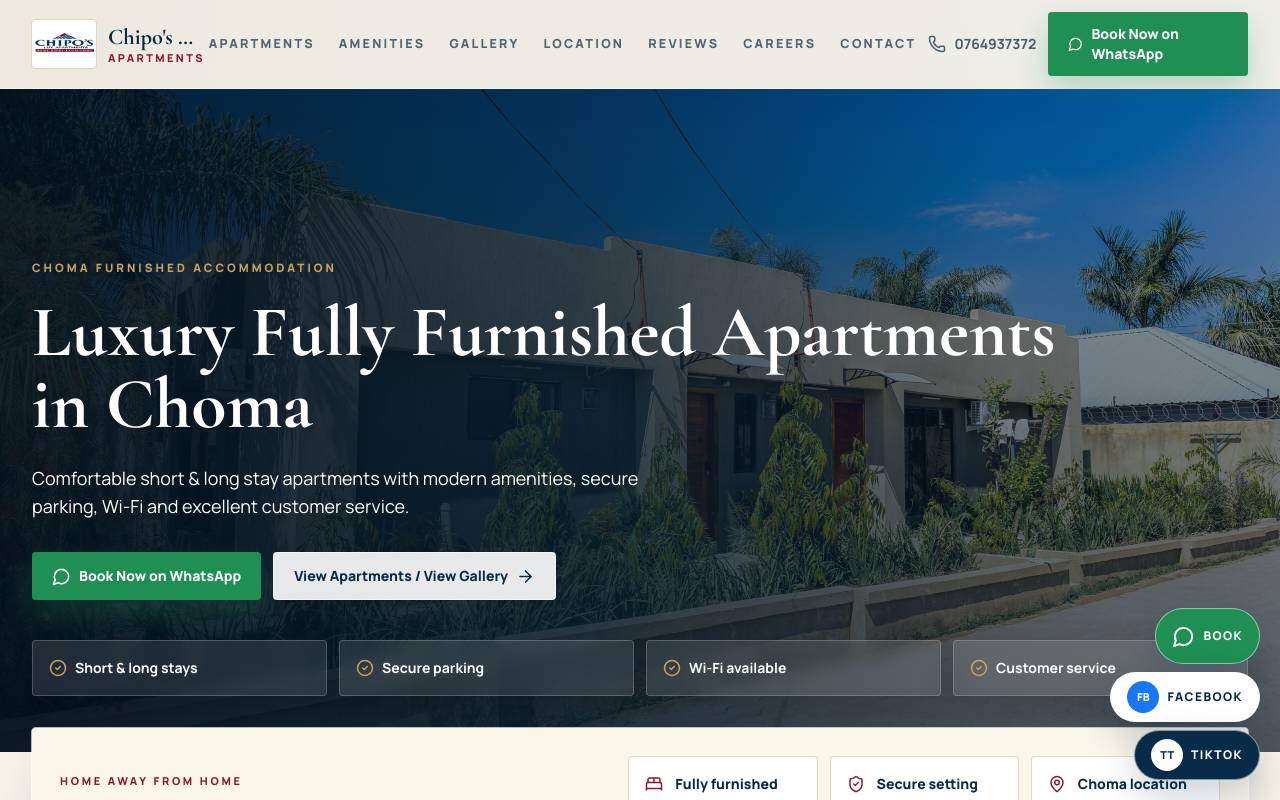
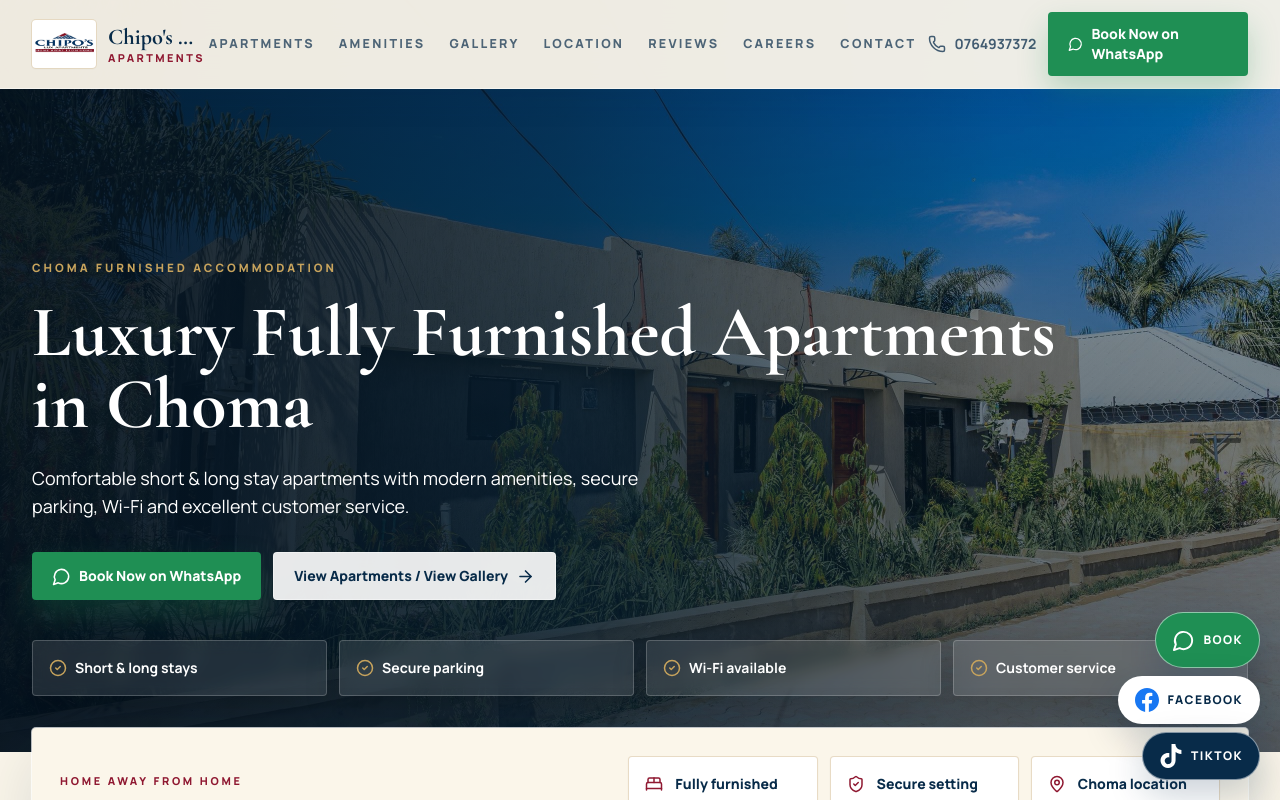
Before and after one commit to Samuel04-png/Chipos_Lux_Apartments, a React (Vite) app: page / in a window 1280 px wide. Shown: the top 800 px of the page. Built offline with nearby package versions, Linux system fonts and the light colour scheme.

Commit message:
Update emails and social icons

```diff
--- a/index.html
+++ b/index.html
@@ -33,7 +33,7 @@
         "name": "Chipo’s Lux Apartments",
         "description": "Luxury fully furnished apartments in Choma, Southern Province, Zambia for short and long stays.",
         "telephone": "0764937372",
-        "email": "Chipolux1@gmail.com",
+        "email": "info@chiposluxapartments.com",
         "address": {
           "@type": "PostalAddress",
           "streetAddress": "150 metres from the New Apostolic Church",
--- a/src/App.tsx
+++ b/src/App.tsx
@@ -60,7 +60,6 @@
     label: "Book",
     ariaLabel: "Book Chipo's Lux Apartments on WhatsApp",
     href: whatsappLink,
-    shortLabel: "WA",
     kind: "whatsapp",
   },
   ...socialLinks
@@ -69,10 +68,35 @@
       label: item.label,
       ariaLabel: `Open Chipo's Lux Apartments on ${item.label}`,
       href: item.href,
-      shortLabel: item.label === "Facebook" ? "FB" : "TT",
       kind: item.label.toLowerCase(),
     })),
 ];
+
+function BrandIcon({ kind }: { kind: string }) {
+  if (kind === "facebook") {
+    return (
+      <svg className="brand-icon" viewBox="0 0 24 24" role="img" aria-hidden="true" focusable="false">
+        <path
+          fill="currentColor"
+          d="M24 12.073C24 5.405 18.627.033 12 .033S0 5.405 0 12.073c0 5.99 4.388 10.954 10.125 11.854v-8.385H7.078v-3.47h3.047V9.43c0-3.007 1.792-4.669 4.533-4.669 1.312 0 2.686.235 2.686.235v2.953H15.83c-1.491 0-1.956.925-1.956 1.874v2.25h3.328l-.532 3.47h-2.796v8.385C19.612 23.027 24 18.062 24 12.073Z"
+        />
+      </svg>
+    );
+  }
+
+  if (kind === "tiktok") {
+    return (
+      <svg className="brand-icon" viewBox="0 0 24 24" role="img" aria-hidden="true" focusable="false">
+        <path
+          fill="currentColor"
+          d="M12.525.02c1.31-.02 2.61-.01 3.91-.02.08 1.53.63 3.09 1.75 4.17 1.12 1.11 2.7 1.62 4.24 1.79v4.03c-1.44-.05-2.89-.35-4.2-.97a12.1 12.1 0 0 1-1.62-.93c-.01 2.92.01 5.84-.02 8.75-.08 1.4-.54 2.79-1.35 3.94-1.31 1.92-3.58 3.17-5.91 3.21-1.43.08-2.86-.31-4.08-1.03-2.02-1.19-3.44-3.37-3.65-5.71-.02-.5-.03-1-.01-1.49.18-1.9 1.12-3.72 2.58-4.96 1.66-1.44 3.98-2.13 6.15-1.72.02 1.48-.04 2.96-.04 4.44-.99-.32-2.15-.23-3.02.37-.63.41-1.11 1.04-1.36 1.75-.21.51-.15 1.07-.14 1.61.24 1.64 1.82 3.02 3.5 2.87 1.12-.01 2.19-.66 2.77-1.61.19-.33.4-.67.41-1.06.1-1.79.06-3.57.07-5.36.01-4.03-.01-8.05.02-12.07Z"
+        />
+      </svg>
+    );
+  }
+
+  return null;
+}
 
 const initialForm: BookingForm = {
   fullName: "",
@@ -119,7 +143,7 @@
   const mapReady = mapEmbedUrl.startsWith("https://");
   const mapSrc = mapReady ? mapEmbedUrl : "about:blank";
   const phoneHref = `tel:${business.phoneDisplay.replace(/\s/g, "")}`;
-  const careersEmailHref = `mailto:${business.email}?subject=${encodeURIComponent(
+  const careersEmailHref = `mailto:${business.careersEmail}?subject=${encodeURIComponent(
     "Career inquiry - Chipolux Apartment",
   )}`;
 
@@ -626,6 +650,7 @@
                     Email Your Details
                   </a>
                 </div>
+                <p className="career-email-note">Career email: {business.careersEmail}</p>
               </div>
 
               <div className="career-grid">
@@ -764,6 +789,7 @@
             <p className="footer-text">Phone: {business.phoneDisplay}</p>
             <p className="footer-text">WhatsApp: {business.phoneDisplay}</p>
             <p className="footer-text">Email: {business.email}</p>
+            <p className="footer-text">Careers: {business.careersEmail}</p>
           </div>
 
           <div>
@@ -780,19 +806,15 @@
           <div>
             <p className="footer-title">Social media</p>
             <div className="mt-3 grid gap-2">
-              {socialLinks.map((item) =>
-                item.href ? (
-                  <a key={item.label} href={item.href} target="_blank" rel="noreferrer" className="social-link">
-                    <span>{item.label.slice(0, 2)}</span>
-                    {item.label}
-                    <ExternalLink aria-hidden="true" size={14} />
-                  </a>
-                ) : (
-                  <p key={item.label} className="footer-text">
-                    {item.label}: {item.placeholder}
-                  </p>
-                ),
-              )}
+              {socialLinks.map((item) => (
+                <a key={item.label} href={item.href} target="_blank" rel="noreferrer" className="social-link">
+                  <span className={`social-icon-badge is-${item.label.toLowerCase()}`}>
+                    <BrandIcon kind={item.label.toLowerCase()} />
+                  </span>
+                  {item.label}
+                  <ExternalLink aria-hidden="true" size={14} />
+                </a>
+              ))}
             </div>
           </div>
         </div>
@@ -814,7 +836,7 @@
             {item.kind === "whatsapp" ? (
               <MessageCircle aria-hidden="true" size={23} />
             ) : (
-              <span className="floating-social-badge">{item.shortLabel}</span>
+              <BrandIcon kind={item.kind} />
             )}
             <span className="floating-social-label">{item.label}</span>
           </a>
--- a/src/content.ts
+++ b/src/content.ts
@@ -22,7 +22,8 @@
   distanceFromTown: "Approximately 5 minutes from Choma Town.",
   phoneDisplay: "0764937372",
   whatsappNumber: "260764937372",
-  email: "Chipolux1@gmail.com",
+  email: "info@chiposluxapartments.com",
+  careersEmail: "jobs@chiposluxapartments.com",
   tagline: "Home Away From Home",
 };
 
@@ -263,11 +264,6 @@
     href: "https://www.facebook.com/share/1Gqg7K83dF/?mibextid=wwXIfr",
   },
   {
-    label: "Instagram",
-    href: "",
-    placeholder: "[ADD INSTAGRAM LINK HERE]",
-  },
-  {
     label: "TikTok",
     href: "https://www.tiktok.com/@chipos.lux.apartm?_r=1&_t=ZS-96MLkMCBryH",
   },
--- a/src/styles.css
+++ b/src/styles.css
@@ -350,6 +350,10 @@
     @apply mt-2 text-sm leading-6 text-white/70;
   }
 
+  .career-email-note {
+    @apply mt-4 text-sm font-bold text-white/65;
+  }
+
   .map-wrap {
     @apply relative overflow-hidden rounded bg-sand shadow-card ring-1 ring-ink/10;
   }
@@ -427,8 +431,20 @@
     @apply inline-flex items-center gap-2 text-sm font-semibold text-white/70 transition hover:text-champagne;
   }
 
-  .social-link span {
-    @apply flex h-8 w-8 items-center justify-center rounded bg-white/10 text-[0.7rem] font-extrabold uppercase text-champagne;
+  .social-icon-badge {
+    @apply flex h-8 w-8 items-center justify-center rounded bg-white/10 text-champagne;
+  }
+
+  .brand-icon {
+    @apply h-5 w-5 shrink-0;
+  }
+
+  .is-facebook .brand-icon {
+    @apply text-[#1877f2];
+  }
+
+  .is-tiktok .brand-icon {
+    @apply text-white;
   }
 
   .floating-socials {
@@ -455,16 +471,8 @@
     @apply bg-ink text-white hover:bg-[#111827] focus-visible:outline-champagne;
   }
 
-  .floating-social-badge {
-    @apply flex h-8 w-8 shrink-0 items-center justify-center rounded-full text-[0.68rem] font-black uppercase tracking-normal;
-  }
-
-  .is-facebook .floating-social-badge {
-    @apply bg-[#1877f2] text-white;
-  }
-
-  .is-tiktok .floating-social-badge {
-    @apply bg-white text-ink;
+  .floating-social-link .brand-icon {
+    @apply h-6 w-6;
   }
 }
 
```
Also changed, not shown: 1 other file (tests, documents, lock files or other folders).
